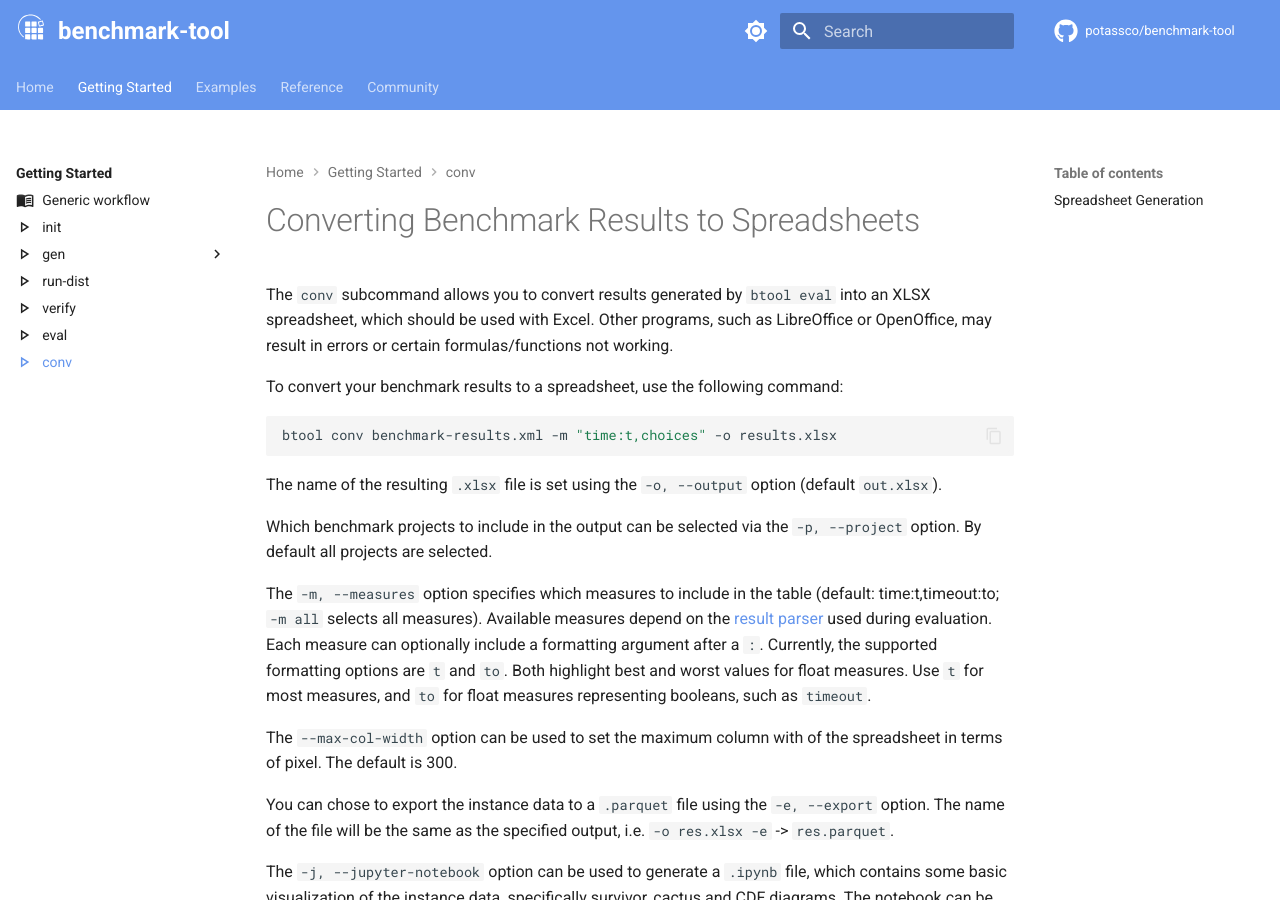
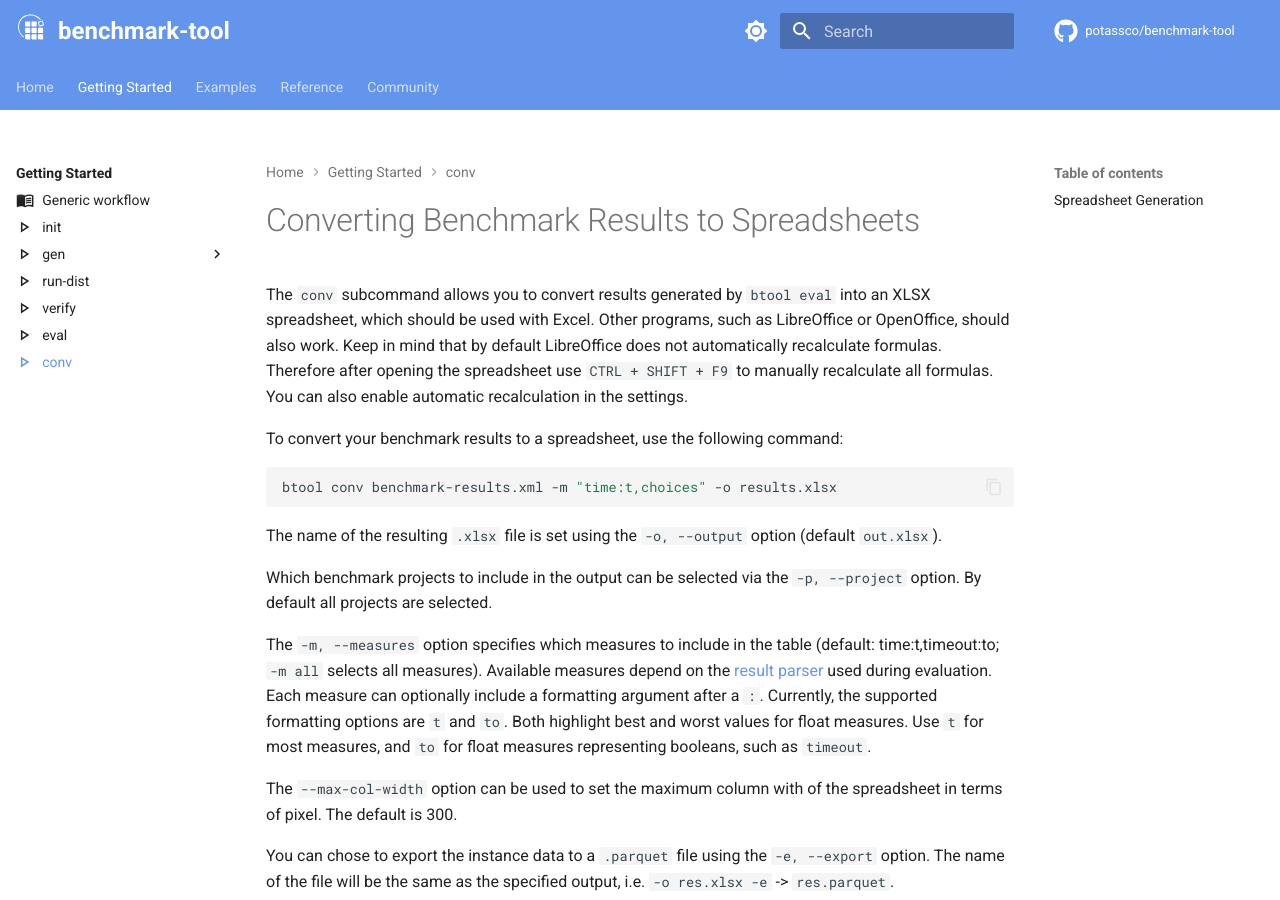
Before and after one commit to potassco/benchmark-tool, an MkDocs documentation site: the page built from docs/getting_started/conv/index.md, in a window 1280 px wide and 900 px high. Built offline with MkDocs 1.6.1 and Material for MkDocs 9.7.7, drawn with Linux system fonts in a browser that asks for light colours; comment, search, counter and statistics services are not loaded.

Commit message:
Improve documentation

```diff
--- a/docs/getting_started/conv/index.md
+++ b/docs/getting_started/conv/index.md
@@ -5,7 +5,9 @@ icon: "material/play-outline"
 
 The `conv` subcommand allows you to convert results generated by `btool eval` into an XLSX
 spreadsheet, which should be used with Excel. Other programs, such as LibreOffice
-or OpenOffice, may result in errors or certain formulas/functions not working.
+or OpenOffice, should also work. Keep in mind that by default LibreOffice does not automatically
+recalculate formulas. Therefore after opening the spreadsheet use `CTRL + SHIFT + F9` to
+manually recalculate all formulas. You can also enable automatic recalculation in the settings.
 
 To convert your benchmark results to a spreadsheet, use the following command:
 
```
